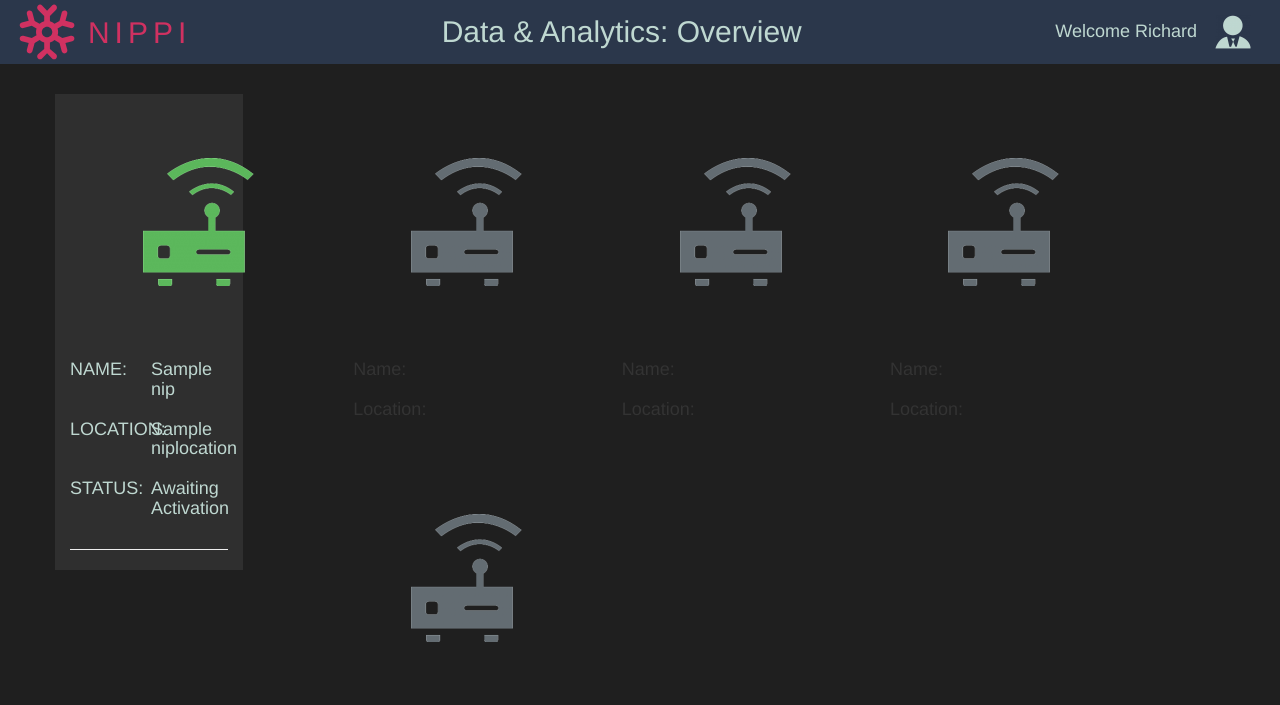
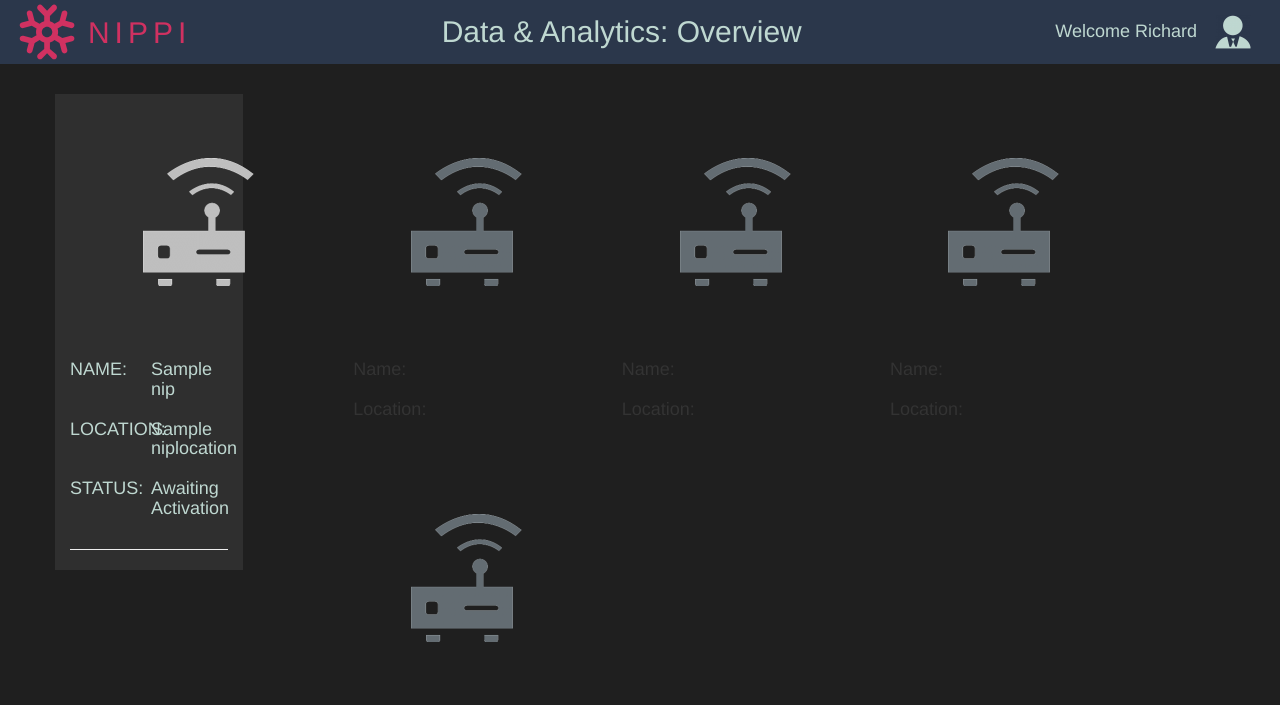
Before and after one commit to RichardSmith159/NIPPI, a Django app: page /analytics/ in a window 1280 px wide. Shown: the top 705 px of the page. Run offline with Django 3.2, Linux system fonts and the light colour scheme; tables that the repository leaves empty hold one stand-in row (values such as "Sample post"); some libraries are stand-ins or nearby versions.

Commit message:
dashboard

```diff
--- a/analytics/templates/analytics/analyticsDashboard.html
+++ b/analytics/templates/analytics/analyticsDashboard.html
@@ -57,7 +57,19 @@
                 <div class="col-md-2 nipContainer">
                     <div class="col-md-12 nipInnerContainer">
                         <div class="col-md-12" align="middle">
-                            <img src="{% static 'images/nip_icon_green.png' %}" class="nipIcon">
+                            {% if nip.status == "AA" %}
+                                <img src="{% static 'images/nip_icon_light_grey.png' %}" class="nipIcon">
+                            {% elif nip.status == "W" %}
+                                <img src="{% static 'images/nip_icon_green.png' %}" class="nipIcon">
+                            {% elif nip.status == "D" %}
+                                <img src="{% static 'images/nip_icon_light_grey.png' %}" class="nipIcon">
+                            {% elif nip.status == "E" %}
+                                <img src="{% static 'images/nip_icon_red.png' %}" class="nipIcon">
+                            {% elif nip.status == "T" %}
+                                <img src="{% static 'images/nip_icon_orange.png' %}" class="nipIcon">
+                            {% else %}
+
+                            {% endif %}
                         </div>
                         <div class="col-md-12">
                             <div class="col-md-5 nipDetailHeader">
@@ -89,4 +101,5 @@
             {% endif %}
         {% endfor %}
     {% endfor %}
+
 {% endblock %}
```
Also changed, not shown: static/images/nip_icon_light_grey.png (added).
